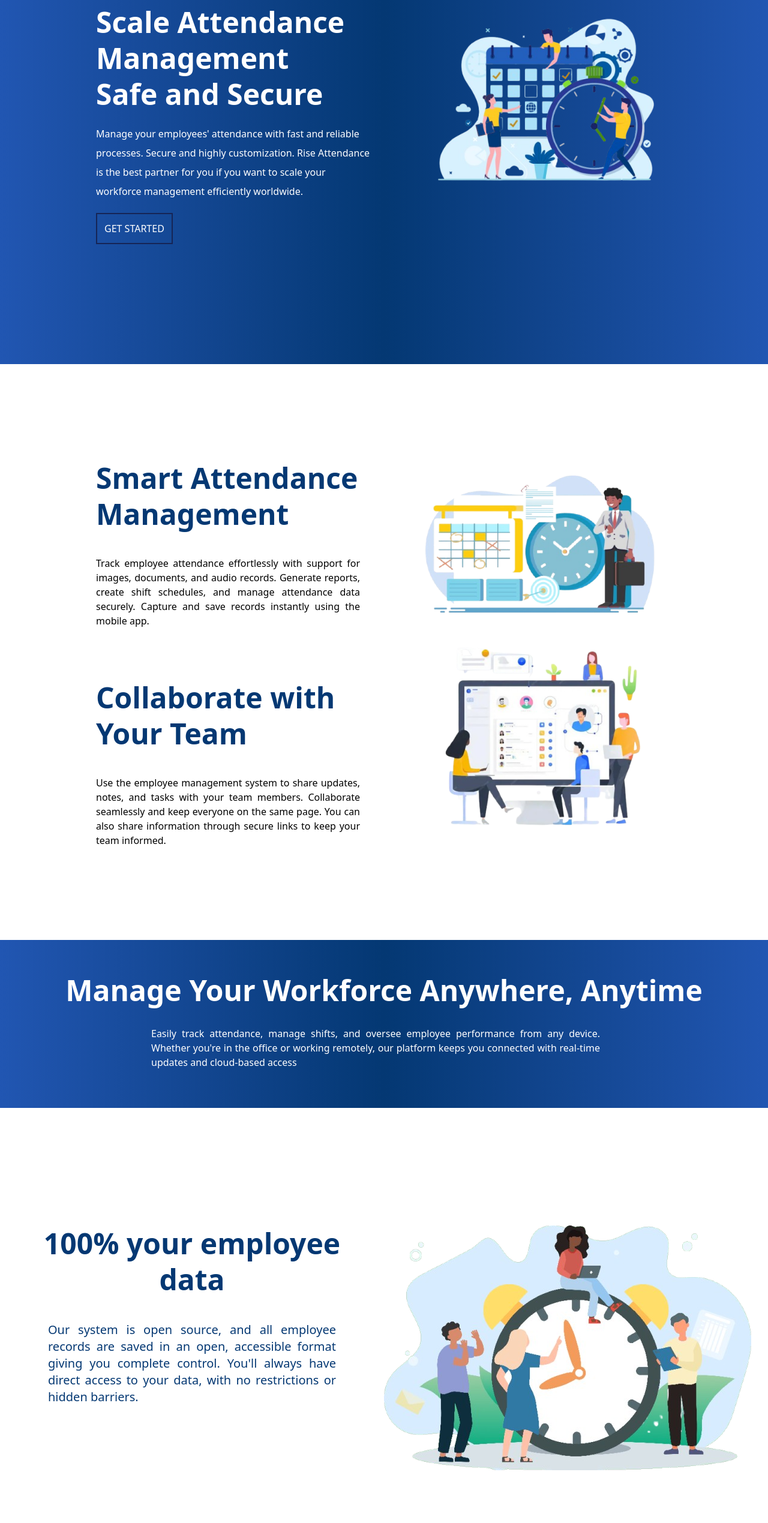
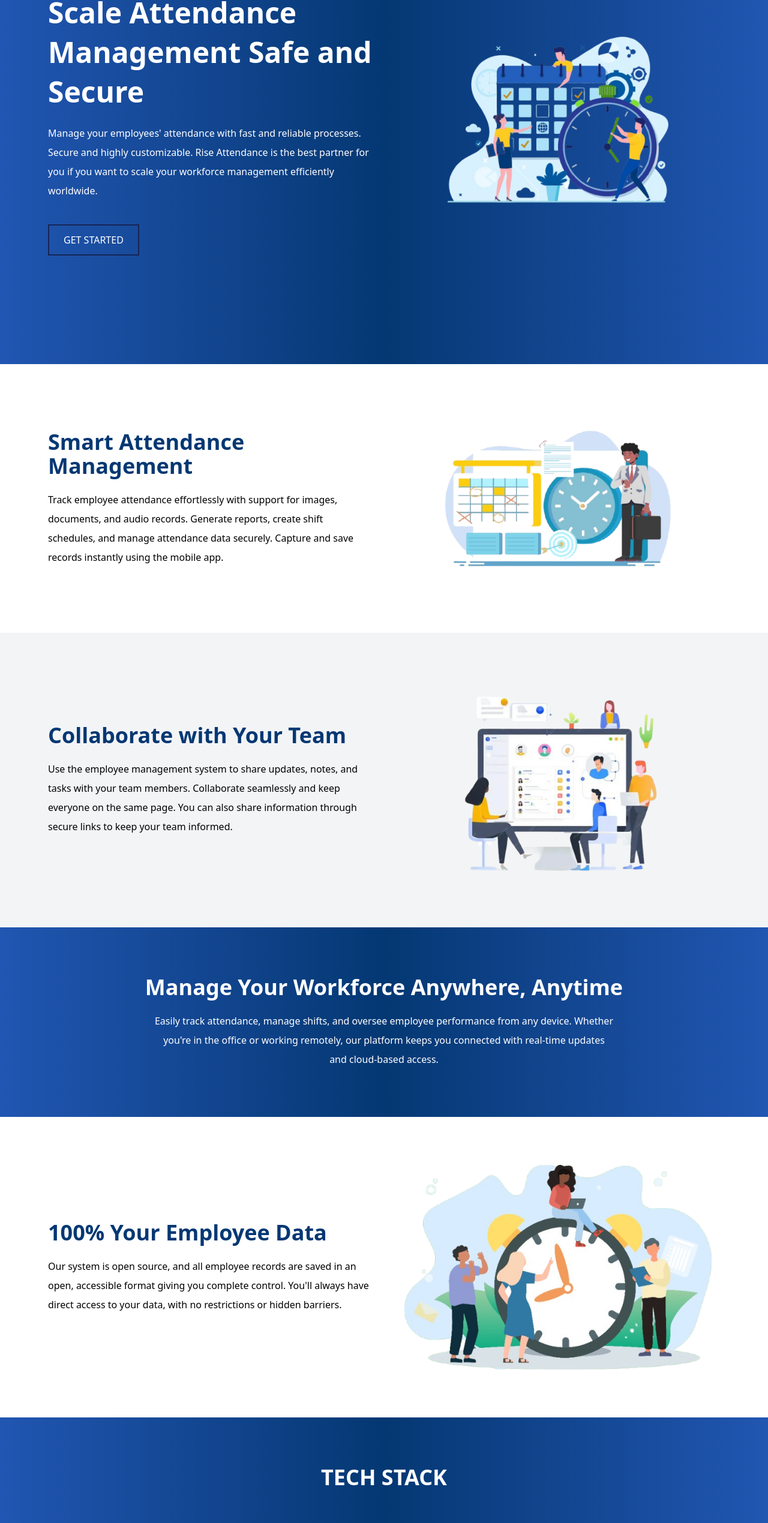
Before and after one commit to pre-university-G3/Employee-Management, a React (Vite) app: page / in a window 1280 px wide. Shown: the part 193-2732 px from the top of the page at 60% size. Built offline with nearby package versions, Linux system fonts and the light colour scheme.

Commit message:
adjusting responsive home page

```diff
--- a/src/components/pages/Landing.jsx
+++ b/src/components/pages/Landing.jsx
@@ -1,103 +1,130 @@
-import React from 'react'
-import Navbar from '../navbar/Navbar'
-import Footer from '../footer/Footer'
+import React from 'react';
+import Navbar from '../navbar/Navbar';
+import Footer from '../footer/Footer';
 
-
-import pic1 from '../../assets/landing-pic-1.png'
-import pic2 from '../../assets/landing-pic-2.png'
-import pic3 from '../../assets/landing-pic-3.png'
-import pic4 from '../../assets/landing-pic-4.png'
-import js from '../../assets/js-logo-v2.png'
-import html from '../../assets/html-logo-v2.png'
-import tailwind from '../../assets/tailwind-logo-v2.png'
-import react from '../../assets/react-logo-v2.png'
+import pic1 from '../../assets/landing-pic-1.png';
+import pic2 from '../../assets/landing-pic-2.png';
+import pic3 from '../../assets/landing-pic-3.png';
+import pic4 from '../../assets/landing-pic-4.png';
+import js from '../../assets/js-logo-v2.png';
+import html from '../../assets/html-logo-v2.png';
+import tailwind from '../../assets/tailwind-logo-v2.png';
+import react from '../../assets/react-logo-v2.png';
 
 const Landing = () => {
   return (
-
     <>
       <Navbar />
-    <main className="h-[100vh] bg-[#043873]  text-white">
-
-      <section className="h-[100vh] grid xl:grid-cols-2 sm:grid-cols-1 xl:pl-30 xl:pr-30 sm:pl-0 sm-pr-0 gap-10 bg-gradient-to-r from-0% from-[#2156B2] via-50% via-[#043873] to-100% to-[#2156B2] xl:content-center">
-      <div className="">
-        <h1 className="font-bold text-5xl leading-15 xl:pl-10 xl:pr-10 sm:pl-100 sm:pr-10 mb-5 self-center">Scale Attendance Management Safe and Secure</h1>
-        <p className="leading-8 pl-10">Manage your employees' attendance with fast and reliable processes. Secure and highly customization. Rise Attendance is the best partner for you if you want to scale your workforce management efficiently worldwide.</p>
-        <button className="border-2 border-blue-950 pt-3 pb-3 pl-3 pr-3 mt-5 ml-10">GET STARTED</button>
+      <main className="bg-[#043873] text-white">
+        {/* Hero Section */}
+        <section className="h-[100vh] grid xl:grid-cols-2 sm:grid-cols-1 gap-10 bg-gradient-to-r from-[#2156B2] via-[#043873] to-[#2156B2] items-center px-5 lg:px-20">
+          <div>
+            <h1 className="font-bold text-4xl lg:text-5xl leading-snug mb-5">
+              Scale Attendance Management Safe and Secure
+            </h1>
+            <p className="leading-7 lg:leading-8 mb-5">
+              Manage your employees' attendance with fast and reliable processes. Secure and highly customizable. Rise Attendance is the best partner for you if you want to scale your workforce management efficiently worldwide.
+            </p>
+            <button className="border-2 border-blue-950 px-6 py-3 mt-5 hover:bg-blue-950 hover:text-white transition duration-300">
+              GET STARTED
+            </button>
           </div>
-       <div className="">
-          <img src={pic1} alt="" />
-       </div>
-
-    </section>
-
-    <section className="h-[120vh] white grid xl:grid-cols-2 sm:grid-cols-1 xl:pl-30 xl:pr-30 sm:pl-0 sm:pr-0 text-black content-center">
-
-      <div className="content-center">
-        <h2 className="font-bold text-5xl leading-15 xl:pr-10 sm:pr-10 sm:pl-10 gap-10 text-[#043873]">Smart Attendance Management</h2>
-        <p className="xl:pr-10 sm:pr-10 sm:pl-10 text-justify pt-10">Track employee attendance effortlessly with support for images, documents, and audio records. Generate reports, create shift schedules, and manage attendance data securely. Capture and save records instantly using the mobile app.</p>
-      </div>
-      <div className="">
-        <img src={pic2} alt="" />
-      </div>
-      <div className="">
-
-        <h2 className="font-bold text-5xl leading-15 xl:pr-10 sm:pr-10 sm:pl-10 gap-10 text-[#043873] pt-20">Collaborate with Your Team</h2>
-        <p className="xl:pr-10 sm:pr-10 sm:pl-10 text-justify pt-10">Use the employee management system to share updates, notes, and tasks with your team members. Collaborate seamlessly and keep everyone on the same page. You can also share information through secure links to keep your team informed.</p>
-
-      </div>
-      <div className="">
-        <img src={pic3} alt="" />
-      </div>
-
-    </section>
-
-    <section className="h-[35vh] bg-gradient-to-r from-0% from-[#2156B2] via-50% via-[#043873] to-100% to-[#2156B2] pt-6">
-      < h2 className="font-bold text-5xl leading-30 xl:pr-10 sm:pr-10 sm:pl-10 gap-10 text-center">Manage Your Workforce Anywhere, Anytime</h2>
-      <p className="text-justify pr-70 pl-63">Easily track attendance, manage shifts, and oversee employee performance from any device. Whether you're in the office or working remotely, our platform keeps you connected with real-time updates and cloud-based access</p>
-    </section>
-
-    <section className="h-[100vh] grid grid-cols-2 place-content-center">
-        <h2 className="font-bold text-5xl leading-15 xl:pr-10 sm:pr-10 sm:pl-10 gap-10 text-center text-[#043873]">100% your employee data
-          <p className="font-normal text-xl pt-10 xl:pr-10 sm:pr-10 sm:pl-10 text-justify text-[#043873]">Our system is open source, and all employee records are saved in an open, accessible format giving you complete control. You'll always have direct access to your data, with no restrictions or hidden barriers.</p>
-        </h2>
-        <div>
-          <img src={pic4} alt="" />
+          <div className="flex justify-center">
+            <img src={pic1} alt="Hero" className="w-full max-w-md lg:max-w-lg" />
           </div>
         </section>
 
-    <section className="h-[35vh] bg-gradient-to-r from-0% from-[#2156B2] via-50% via-[#043873] to-100% to-[#2156B2]">
-        <h2 className="font-bold text-5xl leading-20 xl:pr-10 sm:pr-10 sm:pl-10 text-center pt-3">TECH STACK</h2>
-        <div className="flex flex-row gap-5 place-content-center">
-          <img className="w-40" src={js} alt="js" />
-          <img className="w-40" src={html} alt="html" />
-          <img className="w-40" src={tailwind} alt="tailwindCSS" />
-          <img className="w-40" src={react} alt="react" />
+        {/* Smart Attendance Section */}
+        <section className="py-20 px-5 lg:px-20 bg-white text-black grid lg:grid-cols-2 gap-10">
+          <div className="flex flex-col justify-center">
+            <h2 className="font-bold text-3xl lg:text-4xl text-[#043873] mb-5">
+              Smart Attendance Management
+            </h2>
+            <p className="leading-7 lg:leading-8">
+              Track employee attendance effortlessly with support for images, documents, and audio records. Generate reports, create shift schedules, and manage attendance data securely. Capture and save records instantly using the mobile app.
+            </p>
+          </div>
+          <div className="flex justify-center">
+            <img src={pic2} alt="Smart Attendance" className="w-full max-w-md lg:max-w-lg" />
           </div>
         </section>
 
-    <section className="h-[100vh]">
-        <h2 className="font-bold text-5xl leading-40 xl:pr-10 sm:pr-10 sm:pl-10 text-center pt-3 text-[#043873]">What Our Clients Says</h2>
-        <article className="grid grid-cols-[repeat(3,400px)] gap-5 place-content-center ">
-          <div className="bg-white shadow-md w-100 h-100 rounded-3xl text-black">
-            <p>Checkify is designed as a collaboration tool for businesses that is a full project management solution.</p>
-            <h3 className="text-[#043873] font-bold">Hout Sokleng</h3>
+        {/* Collaborate Section */}
+        <section className="py-20 px-5 lg:px-20 bg-gray-100 text-black grid lg:grid-cols-2 gap-10">
+          <div className="flex flex-col justify-center order-2 lg:order-1">
+            <h2 className="font-bold text-3xl lg:text-4xl text-[#043873] mb-5">
+              Collaborate with Your Team
+            </h2>
+            <p className="leading-7 lg:leading-8">
+              Use the employee management system to share updates, notes, and tasks with your team members. Collaborate seamlessly and keep everyone on the same page. You can also share information through secure links to keep your team informed.
+            </p>
+          </div>
+          <div className="flex justify-center order-1 lg:order-2">
+            <img src={pic3} alt="Collaborate" className="w-full max-w-md lg:max-w-lg" />
+          </div>
+        </section>
+
+        {/* Manage Workforce Section */}
+        <section className="py-20 px-5 lg:px-20 bg-gradient-to-r from-[#2156B2] via-[#043873] to-[#2156B2] text-white text-center">
+          <h2 className="font-bold text-3xl lg:text-4xl mb-5">
+            Manage Your Workforce Anywhere, Anytime
+          </h2>
+          <p className="leading-7 lg:leading-8 max-w-3xl mx-auto">
+            Easily track attendance, manage shifts, and oversee employee performance from any device. Whether you're in the office or working remotely, our platform keeps you connected with real-time updates and cloud-based access.
+          </p>
+        </section>
+
+        {/* Employee Data Section */}
+        <section className="py-20 px-5 lg:px-20 bg-white text-black grid lg:grid-cols-2 gap-10 items-center">
+          <div>
+            <h2 className="font-bold text-3xl lg:text-4xl text-[#043873] mb-5">
+              100% Your Employee Data
+            </h2>
+            <p className="leading-7 lg:leading-8">
+              Our system is open source, and all employee records are saved in an open, accessible format giving you complete control. You'll always have direct access to your data, with no restrictions or hidden barriers.
+            </p>
+          </div>
+          <div className="flex justify-center">
+            <img src={pic4} alt="Employee Data" className="w-full max-w-md lg:max-w-lg" />
+          </div>
+        </section>
+
+        {/* Tech Stack Section */}
+        <section className="py-20 bg-gradient-to-r from-[#2156B2] via-[#043873] to-[#2156B2] text-white text-center">
+  <h2 className="font-bold text-3xl lg:text-4xl mb-10">TECH STACK</h2>
+  <div className="grid grid-cols-2 md:grid-cols-4 gap-10 justify-items-center">
+    <img className="w-16 sm:w-20 lg:w-32" src={js} alt="JavaScript" />
+    <img className="w-16 sm:w-20 lg:w-32" src={html} alt="HTML" />
+    <img className="w-16 sm:w-20 lg:w-32" src={tailwind} alt="TailwindCSS" />
+    <img className="w-16 sm:w-20 lg:w-32" src={react} alt="React" />
+  </div>
+</section>
+
+        {/* Client Testimonials Section */}
+        <section className="py-20 px-5 lg:px-20 bg-gray-100 text-black text-center">
+          <h2 className="font-bold text-3xl lg:text-4xl mb-10 text-[#043873]">
+            What Our Clients Say
+          </h2>
+          <div className="grid grid-cols-1 md:grid-cols-2 lg:grid-cols-3 gap-10">
+            <div className="bg-white shadow-md rounded-3xl p-5">
+              <p>
+                Checkify is designed as a collaboration tool for businesses that is a full project management solution.
+              </p>
+              <h3 className="text-[#043873] font-bold mt-5">Hout Sokleng</h3>
               <p>Head of Talent Acquisition, North America</p>
             </div>
-          <div className="bg-white shadow-md w-100 h-100 rounded-3xl"></div>
-          <div className="bg-white shadow-md w-100 h-100 rounded-3xl"></div>
-        </article>
+            <div className="bg-white shadow-md rounded-3xl p-5"></div>
+            <div className="bg-white shadow-md rounded-3xl p-5"></div>
+          </div>
         </section>
 
-    <section className="h-[30vh] bg-[#043873]">
+        {/* Footer Section */}
+        <section className="bg-[#043873] py-10">
           <Footer />
         </section>
+      </main>
+    </>
+  );
+};
 
-    </main>
-
-
-    </>
-  )
-}
-
-export default Landing
+export default Landing;
```
Lines whose indentation alone changed are shown as unchanged.
